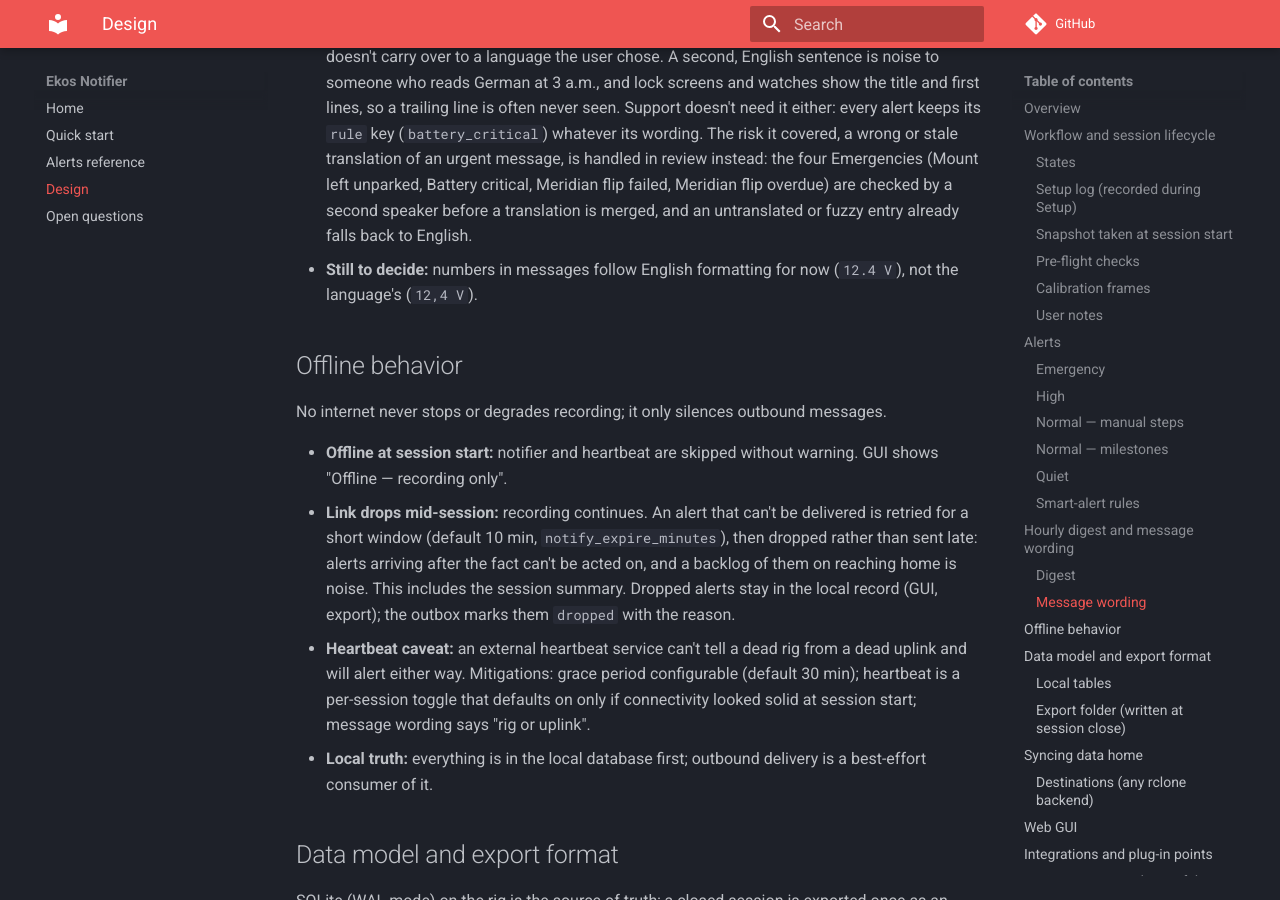
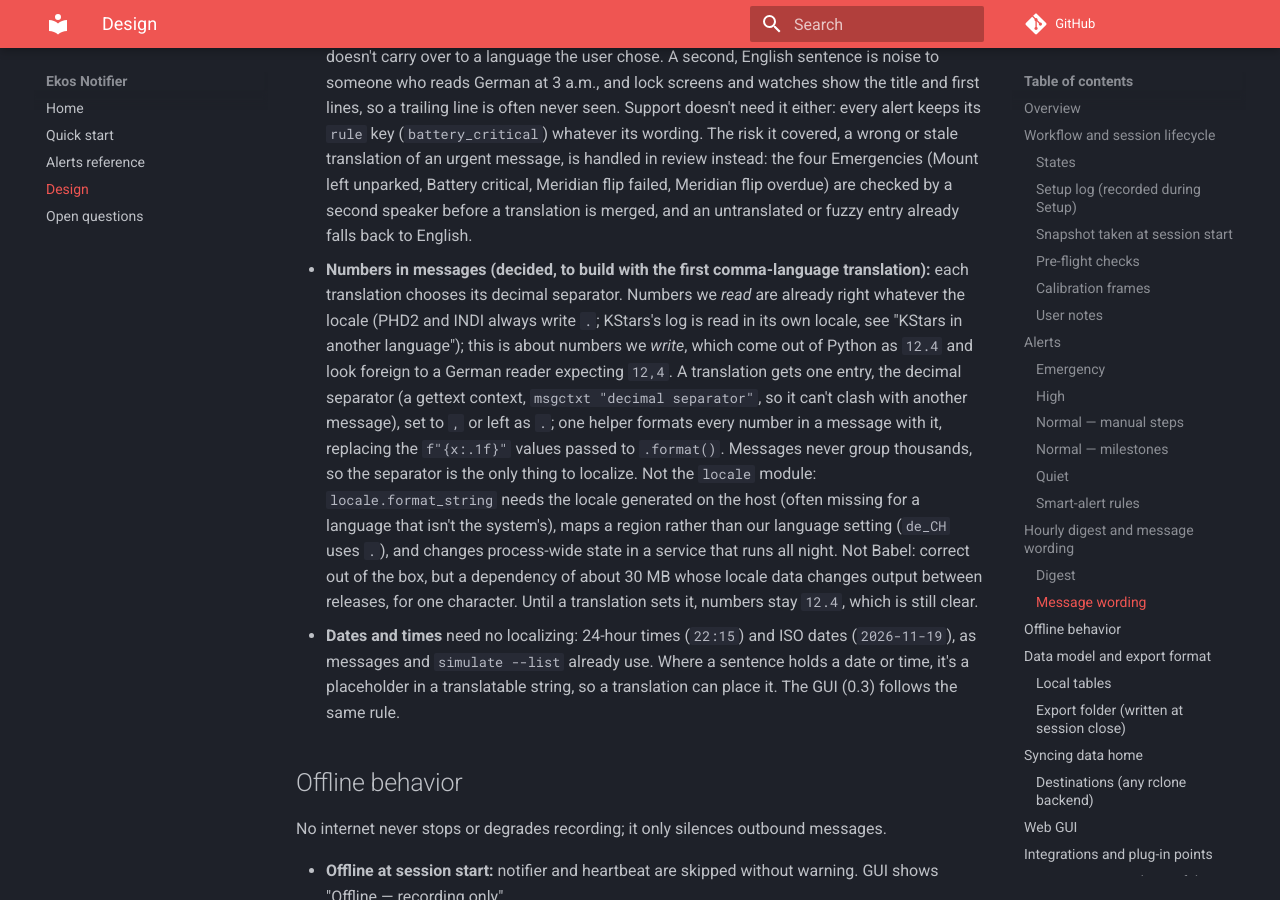
Before and after one commit to anandvn/ekos-notifier, an MkDocs documentation site: the page built from docs/design.md, in a window 1280 px wide and 900 px high, scrolled down 11424 px. Built offline with MkDocs 1.6.1 and Material for MkDocs 9.7.7, drawn with Linux system fonts in a browser that asks for light colours; comment, search, counter and statistics services are not loaded; some of the changed text lies outside the part shown.

Commit message:
Decide number formats in messages and the dependency rule
Numbers in messages: each translation chooses its decimal separator (one entry,
in a gettext context), formatted by one helper. It's built with the first
comma-language translation. Not the locale module: it needs host locales,
maps a region rather than the language setting, and changes process-wide
state. Not Babel: about 30 MB, and its locale data changes output between
releases. Dates and times need no localizing: 24-hour times and ISO dates, as
placeholders in translatable sentences.

Dependencies: three at runtime (dbus-fast, apprise, PyYAML). A new one must
replace something we can't reasonably build ourselves. Recorded in the
design's architecture section and in CLAUDE.md's conventions.

Co-Authored-By: Claude Opus 5.5 <noreply@anthropic.com>

```diff
--- a/docs/design.md
+++ b/docs/design.md
@@ -185,7 +185,8 @@ Messages are in plain English. The Olde English style was dropped (too gimmicky
 - **Setting:** `language:` (`auto`, the default: the service's own locale, `LANGUAGE`/`LC_ALL`/`LC_MESSAGES`/`LANG`, as gettext reads it; or a code such as `de`, `pt_BR`, falling back from region to language and then English). Applied whenever the rules are built: at startup, on a config reload, and in `simulate`. A language with no catalog gets a config note. Messages are translated when they're made, so the session record keeps exactly what was sent, in the language it went out in; rules, settings and the digest go by each alert's `rule` key, never its wording.
 - **Tests:** a made-up language (every message in ⟪…⟫) replays the sample night and the German fixture, and fails on any title or line it can't translate, and runs `config alerts`, `config check`, `simulate`, `doctor` and the setup wizard in it, failing on any line that isn't translated (lines that are only data, the digest's target and filter and PHD2's own messages, are allowed); the template must be current; every translation's placeholders must match the English (`update_pot.py --check` says which); and a check that no function assigns `_` (`_, x = …`), which would break `_()` there at runtime.
 - **No English line on Emergencies.** The old styles rule ("an Emergency ends with a plain-English line, whatever the style") guarded against a joke style hiding an urgent message; it doesn't carry over to a language the user chose. A second, English sentence is noise to someone who reads German at 3 a.m., and lock screens and watches show the title and first lines, so a trailing line is often never seen. Support doesn't need it either: every alert keeps its `rule` key (`battery_critical`) whatever its wording. The risk it covered, a wrong or stale translation of an urgent message, is handled in review instead: the four Emergencies (Mount left unparked, Battery critical, Meridian flip failed, Meridian flip overdue) are checked by a second speaker before a translation is merged, and an untranslated or fuzzy entry already falls back to English.
-- **Still to decide:** numbers in messages follow English formatting for now (`12.4 V`), not the language's (`12,4 V`).
+- **Numbers in messages (decided, to build with the first comma-language translation):** each translation chooses its decimal separator. Numbers we *read* are already right whatever the locale (PHD2 and INDI always write `.`; KStars's log is read in its own locale, see "KStars in another language"); this is about numbers we *write*, which come out of Python as `12.4` and look foreign to a German reader expecting `12,4`. A translation gets one entry, the decimal separator (a gettext context, `msgctxt "decimal separator"`, so it can't clash with another message), set to `,` or left as `.`; one helper formats every number in a message with it, replacing the `f"{x:.1f}"` values passed to `.format()`. Messages never group thousands, so the separator is the only thing to localize. Not the `locale` module: `locale.format_string` needs the locale generated on the host (often missing for a language that isn't the system's), maps a region rather than our language setting (`de_CH` uses `.`), and changes process-wide state in a service that runs all night. Not Babel: correct out of the box, but a dependency of about 30 MB whose locale data changes output between releases, for one character. Until a translation sets it, numbers stay `12.4`, which is still clear.
+- **Dates and times** need no localizing: 24-hour times (`22:15`) and ISO dates (`2026-11-19`), as messages and `simulate --list` already use. Where a sentence holds a date or time, it's a placeholder in a translatable string, so a translation can place it. The GUI (0.3) follows the same rule.
 
 ## Offline behavior
 
@@ -432,6 +433,7 @@ The PHD2 adapter (`ekos_notifier.phd2`) reads PHD2's event server and sends noth
 Because outputs only read from the store, a dead notifier, network or sync target can never lose data or block capture.
 
 - **Language and runtime:** Python 3.10+, asyncio; `dbus-fast` for Ekos, raw sockets for PHD2, a light INDI XML client. Nothing that must compile at install time (dbus-fast's optional speed-ups fall back to pure Python).
+- **Dependencies:** three at runtime, `dbus-fast` (Ekos over D-Bus), `apprise` (100+ notification services) and `PyYAML` (the config), each replacing something we couldn't reasonably build ourselves. A new one has to meet the same bar. Each is another download for `install.sh` on a rig with patchy internet, another release that can change behaviour underneath us, and more to keep working with new Pythons; a small amount of our own code (the `.po` reader, the INDI client) is preferred to a library that does a little more. Babel was turned down for number formats on these grounds (see "Message wording").
 - **Platforms:** StellarMate OS (including the Arch/Flatpak release), Astroberry, any Linux with KStars; x86-64 mini PCs and Raspberry Pi (ARM64).
 - **Runs where KStars runs.** Ekos is observed over the local session D-Bus, so Ekos Notifier must run on the computer running KStars/Ekos. That computer doesn't have to host the INDI server. The INDI host and port come from the active Ekos profile. A Linux laptop running KStars against a remote INDI Pi works if Ekos Notifier is on the laptop. KStars on Windows or macOS is out of scope.
 - **Session bus discovery:** `DBUS_SESSION_BUS_ADDRESS`, then `/run/user/<uid>/bus`, then the address in the running `kstars` process's environment. `doctor` reports which one worked.
```
Also changed, not shown: CLAUDE.md (+3 -0 lines).
